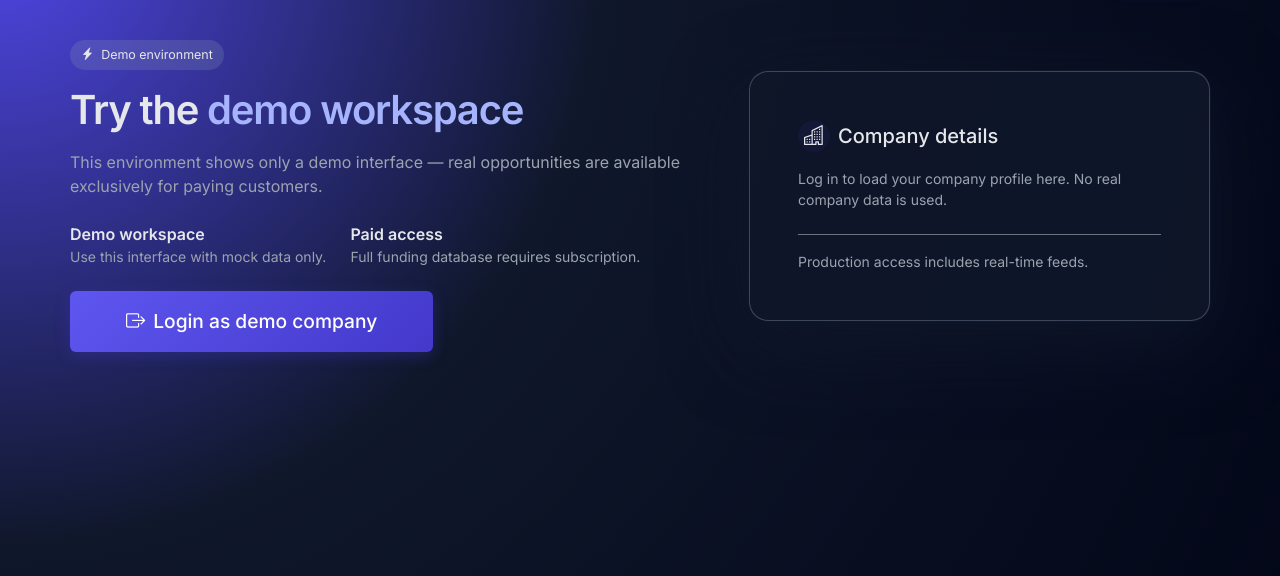
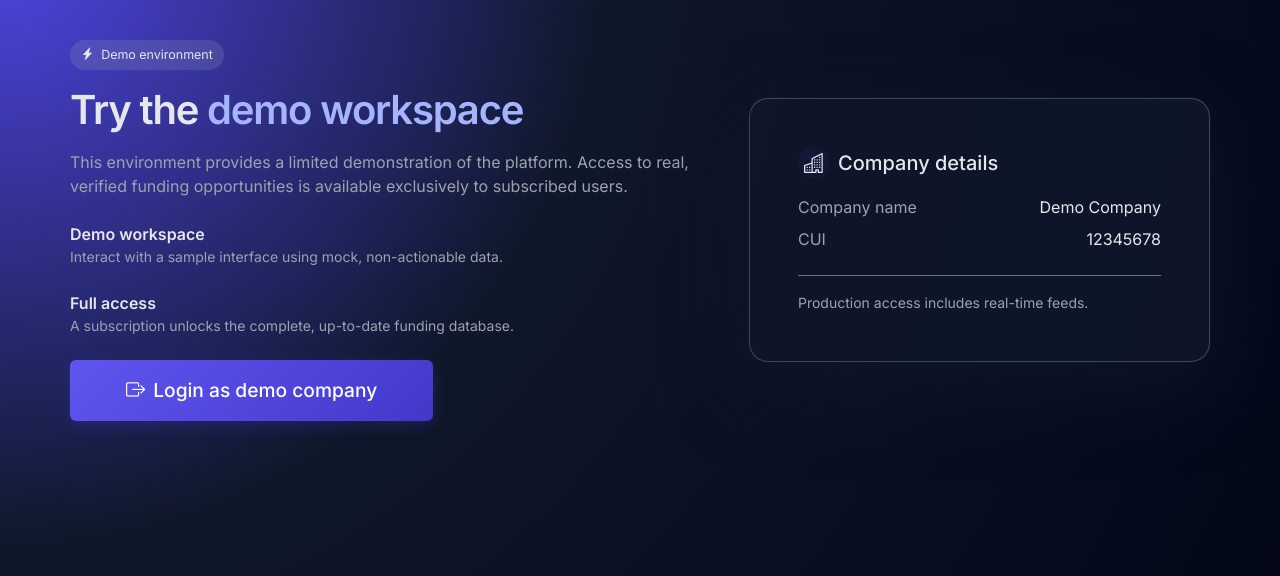
Before and after one commit to MihutMatei/AiGrant, a Flask app: page /demo in a window 1280 px wide. Shown: the part 57-633 px from the top of the page. Run offline with Flask 3, Linux system fonts and the light colour scheme.

Commit message:
Auto login for demo (#34)

```diff
--- a/frontend/app.py
+++ b/frontend/app.py
@@ -29,7 +29,7 @@ SOURCES_PATH = os.path.join(BASE_DIR, "..", "data", "opportunities", "sources.js
 DEFAULT_USERS = {
     "demo@example.com": {
         "password": "password123",
-        "name": "Demo User",
+        "name": "Demo Company",
         "email": "demo@example.com",
         "cui": "12345678",
         "numar_angajati": 50,
@@ -481,7 +481,18 @@ def demo():
 @app.route("/login", methods=["GET", "POST"])
 def login():
     if request.method == "GET":
-        return render_template("login.html")
+        email = request.args.get("email")
+        password = request.args.get("password")
+
+        # If both were provided, try to auto-login
+        if email and password:
+            user = USERS.get(email)
+            if user and user.get("password") == password:
+                session["user"] = email
+                return redirect(url_for("index"))
+
+        # Otherwise show the login form normally
+        return render_template("login.html", error=None)
 
     email = request.form.get("email")
     password = request.form.get("password")
--- a/templates/demo.html
+++ b/templates/demo.html
@@ -62,27 +62,27 @@
     </h1>
 
     <p class="text-muted-soft mb-4" style="max-width: 620px;">
-      This environment shows only a demo interface — real opportunities are
-      available exclusively for paying customers.
+      This environment provides a limited demonstration of the platform.
+      Access to real, verified funding opportunities is available exclusively to subscribed users.
     </p>
 
     <div class="mt-4 d-flex flex-wrap gap-4">
       <div>
         <div class="fw-semibold">Demo workspace</div>
         <div class="text-muted-soft small">
-          Use this interface with mock data only.
+          Interact with a sample interface using mock, non-actionable data.
         </div>
       </div>
       <div>
-        <div class="fw-semibold">Paid access</div>
+        <div class="fw-semibold">Full access</div>
         <div class="text-muted-soft small">
-          Full funding database requires subscription.
+          A subscription unlocks the complete, up-to-date funding database.
         </div>
       </div>
     </div>
 
     <div>
-      <a href="{{ url_for('login') }}"
+      <a href="/login?email=demo@example.com&password=password123"
         class="btn btn-primary d-inline-flex align-items-center gap-2 mt-4 text-nowrap try-app-btn"
         style="
           font-size: 1.2rem;
@@ -107,22 +107,16 @@
         Company details
       </h5>
 
-      {% if user %}
       <ul class="list-unstyled mb-4">
         <li class="d-flex justify-content-between mb-2">
           <span class="text-muted-soft">Company name</span>
-            <span>{{ user.name }}</span>
+          <span>Demo Company</span>
         </li>
         <li class="d-flex justify-content-between mb-2">
           <span class="text-muted-soft">CUI</span>
-            <span>{{ user.cui or "—" }}</span>
+          <span>12345678</span>
         </li>
       </ul>
-      {% else %}
-        <p class="text-muted-soft small mb-4">
-          Log in to load your company profile here. No real company data is used.
-        </p>
-      {% endif %}
 
       <div class="border-top border-secondary pt-3 d-flex justify-content-between align-items-center gap-3">
         <span class="text-muted-soft small">
--- a/templates/login.html
+++ b/templates/login.html
@@ -48,6 +48,7 @@
           name="email"
           placeholder="Enter your email"
           required
+          value="{{ email or '' }}"
         >
       </div>
 
@@ -60,6 +61,7 @@
           name="password"
           placeholder="Enter your password"
           required
+          value="{{ password or '' }}"
         >
       </div>
 
```
Lines whose indentation alone changed are shown as unchanged.
